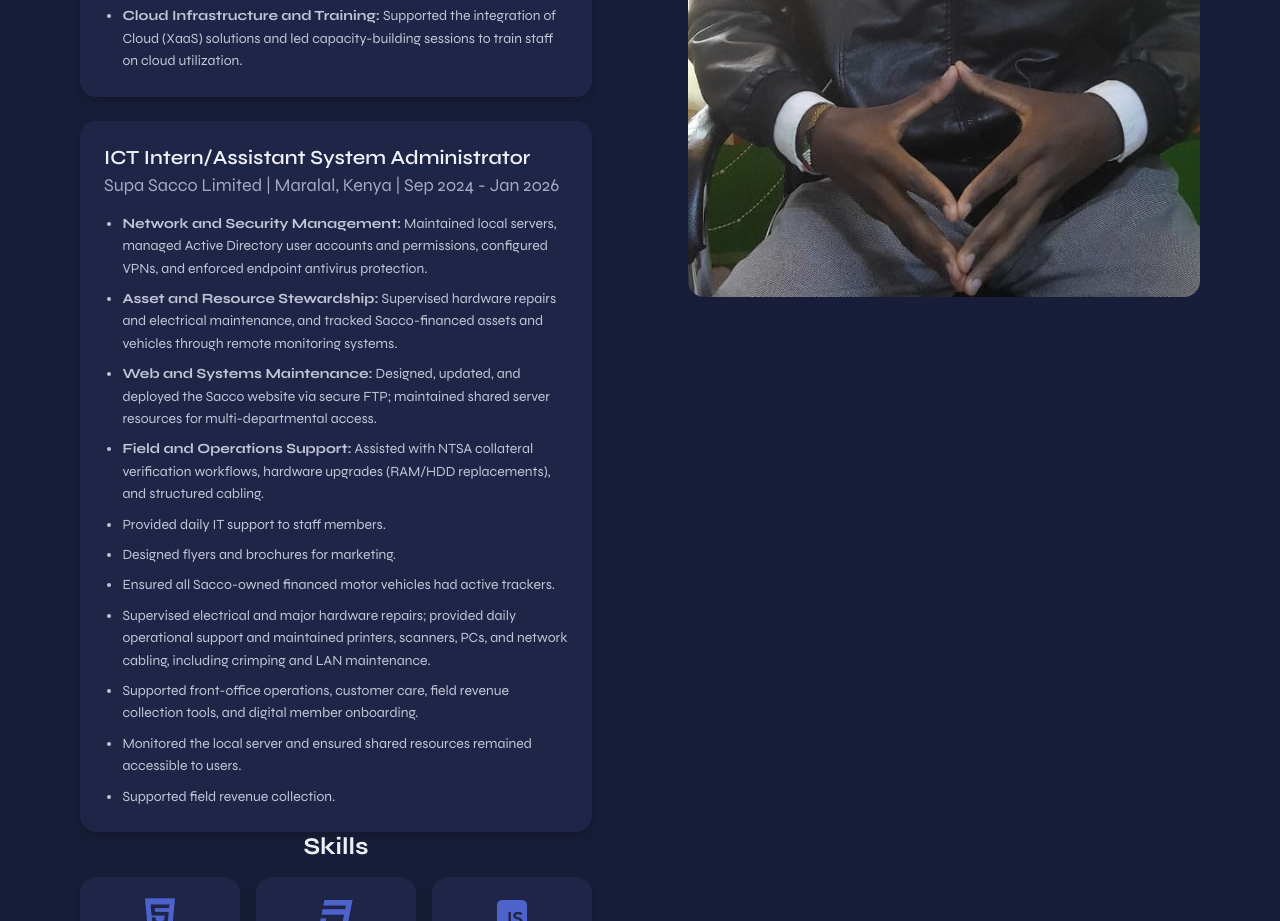
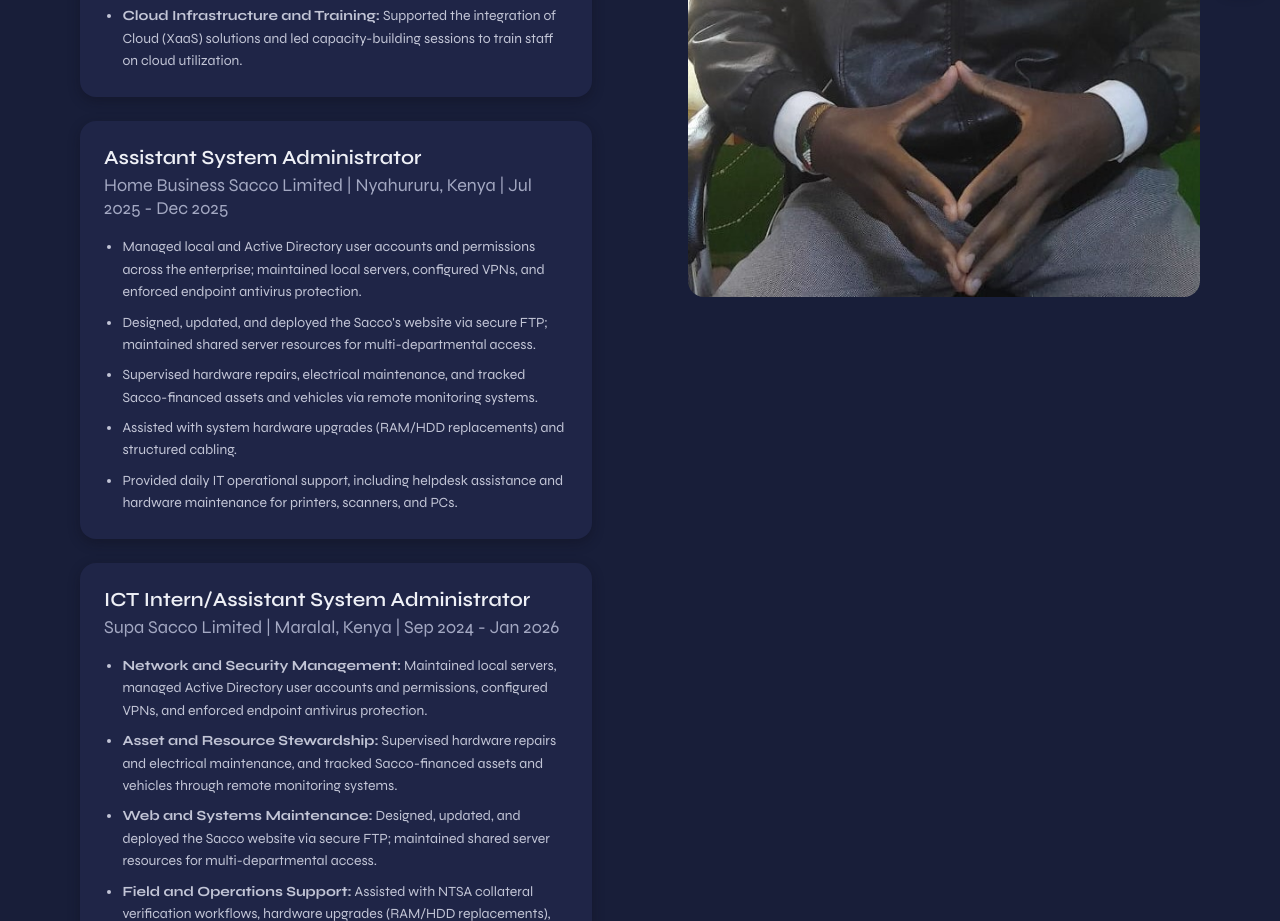
Before and after one commit to Loshami/My-Portfolio, a plain HTML site: page index.html in a window 1280 px wide. Shown: the part 1210-2131 px from the top of the page. Drawn offline with nearby package versions, Linux system fonts and the light colour scheme.

Commit message:
Add Home Business Sacco experience and CV download
Co-authored-by: Copilot <223556219+Copilot@users.noreply.github.com>

```diff
--- a/index.html
+++ b/index.html
@@ -95,6 +95,17 @@
                                     <li><strong>Reporting and Compliance:</strong> Prepared comprehensive technical reports summarizing system performance and project milestones for management review.</li>
                                     <li><strong>Server Operations:</strong> Monitored live servers and restored uptime following sudden power outages.</li>
                                     <li><strong>Cloud Infrastructure and Training:</strong> Supported the integration of Cloud (XaaS) solutions and led capacity-building sessions to train staff on cloud utilization.</li>
+                                </ul>
+                            </li>
+                            <li class="experience__item">
+                                <h3 class="experience__role">Assistant System Administrator</h3>
+                                <p class="experience__company">Home Business Sacco Limited | Nyahururu, Kenya | Jul 2025 - Dec 2025</p>
+                                <ul class="experience__responsibilities experience__description">
+                                    <li>Managed local and Active Directory user accounts and permissions across the enterprise; maintained local servers, configured VPNs, and enforced endpoint antivirus protection.</li>
+                                    <li>Designed, updated, and deployed the Sacco's website via secure FTP; maintained shared server resources for multi-departmental access.</li>
+                                    <li>Supervised hardware repairs, electrical maintenance, and tracked Sacco-financed assets and vehicles via remote monitoring systems.</li>
+                                    <li>Assisted with system hardware upgrades (RAM/HDD replacements) and structured cabling.</li>
+                                    <li>Provided daily IT operational support, including helpdesk assistance and hardware maintenance for printers, scanners, and PCs.</li>
                                 </ul>
                             </li>
                             <li class="experience__item">
@@ -297,7 +308,7 @@
             </div>
 
             <div class="contact__cv">
-                <a href="assets/pdf/MyCV(MostRecent).pdf" download="MyCV(MostRecent).pdf" class="contact__cv-link" aria-label="Download my CV" title="Download my CV">
+                <a href="assets/pdf/MYCV.pdf" download="MYCV.pdf" class="contact__cv-link" aria-label="Download my CV" title="Download my CV">
                     CV
                 </a>
             </div>
```
Also changed, not shown: 1 other file.
